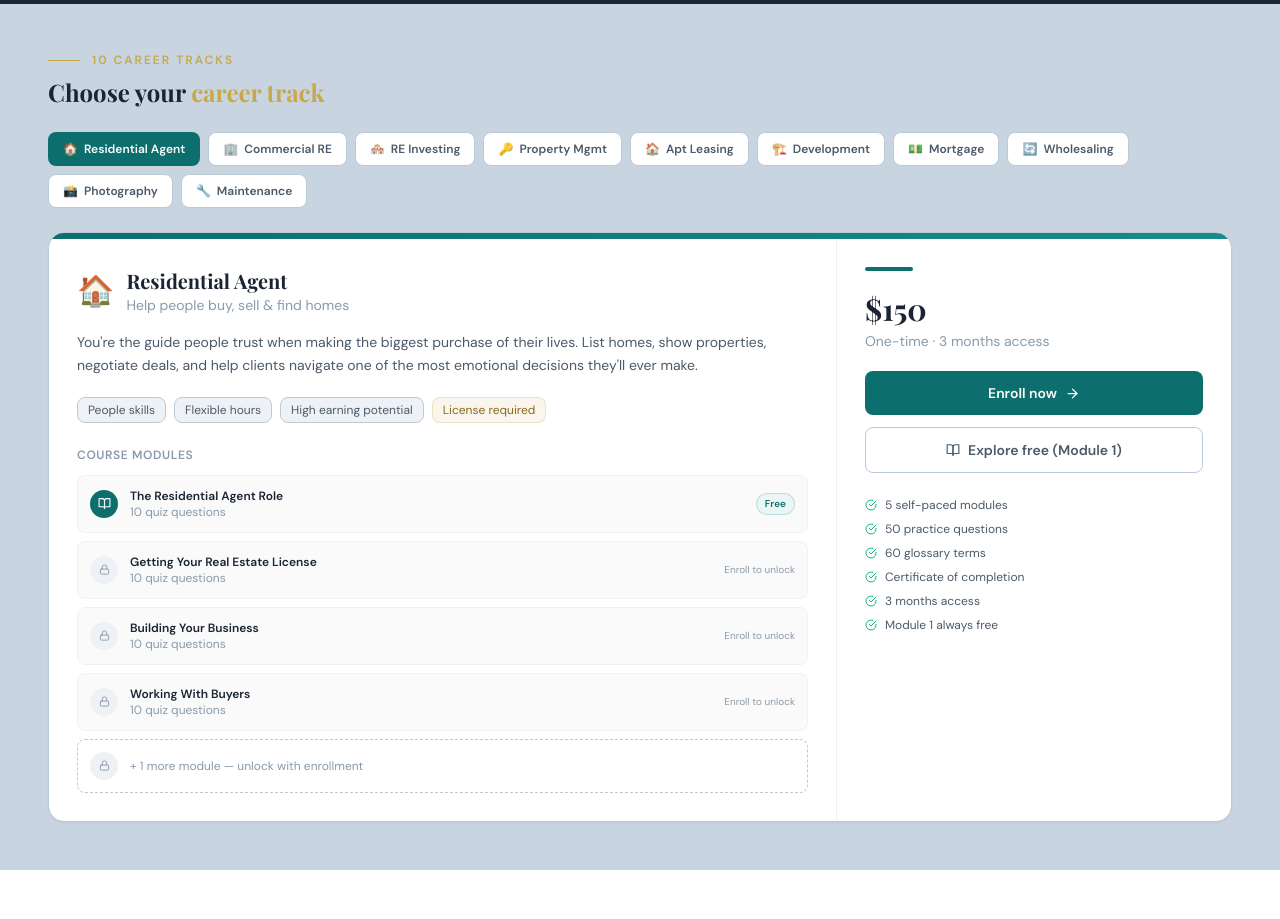
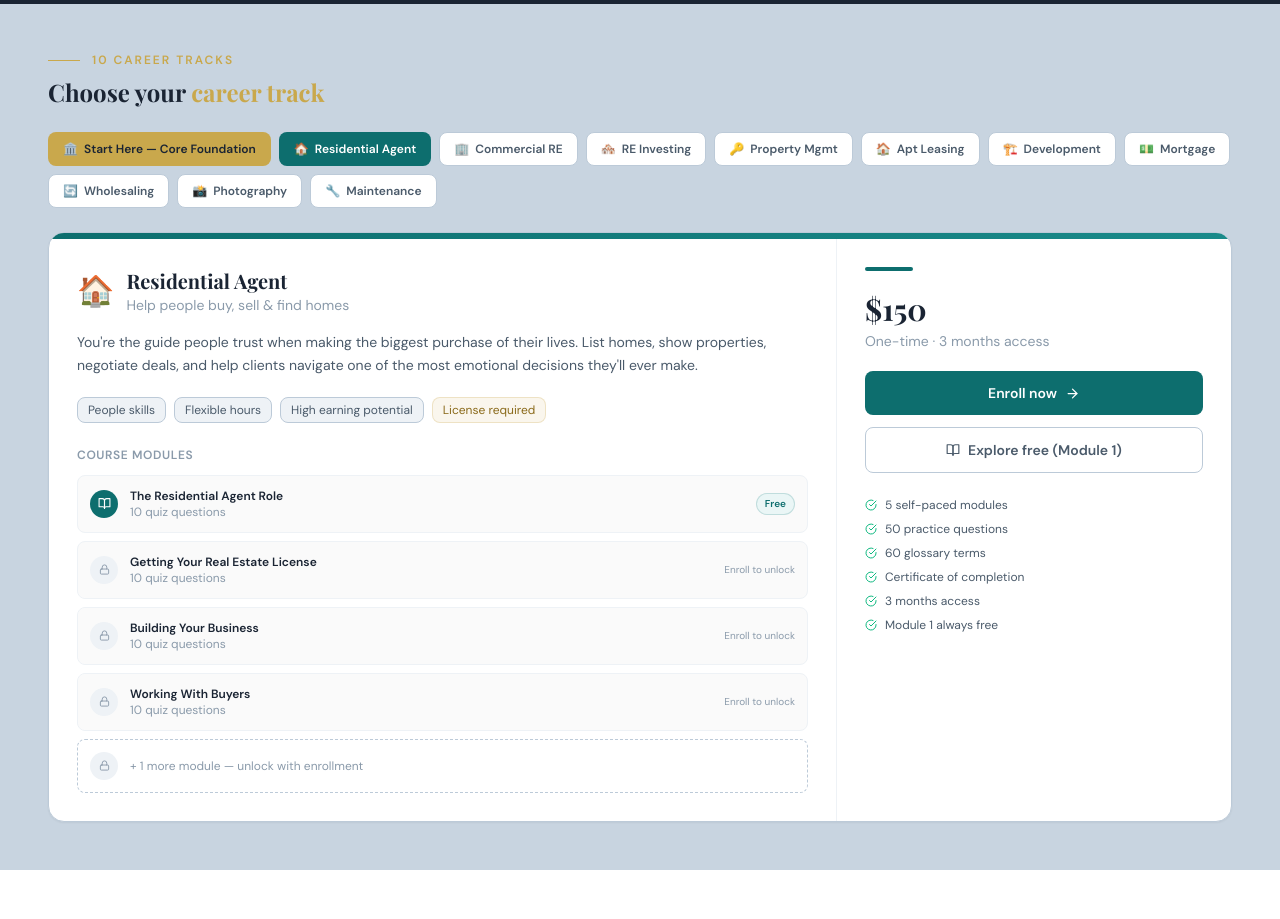
Before and after one commit to Darco-Careers/darco-lms-frontend, a React (Vite) app: page /real-estate in a window 1280 px wide. Shown: the part 960-1879 px from the top of the page. Built offline with nearby package versions, Linux system fonts and the light colour scheme.

Commit message:
feat: add Core Foundation as gold Start Here tab in career tracks row

```diff
--- a/src/pages/RealEstatePage.tsx
+++ b/src/pages/RealEstatePage.tsx
@@ -260,6 +260,16 @@ export default function RealEstatePage() {
 
           {/* TABS ROW */}
           <div className="flex flex-wrap gap-2 mb-6">
+            {/* Core Foundation — special Start Here tab */}
+            <Link
+              to="/courses/real-estate-foundation"
+              className="flex items-center gap-1.5 px-3.5 py-2 rounded-lg border text-xs font-body font-semibold transition-all duration-200 whitespace-nowrap"
+              style={{ background: '#C9A84C', color: '#1A2433', borderColor: 'transparent' }}
+            >
+              <span>🏛️</span>
+              <span>Start Here — Core Foundation</span>
+            </Link>
+
             {TRACKS.map((track, idx) => {
               const trackTheme = COURSE_COLORS[track.slug]
               const isActive = idx === activeIdx
```
